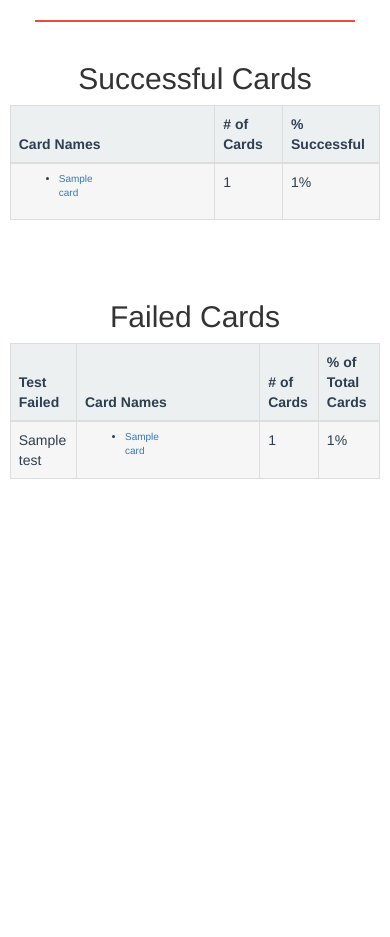
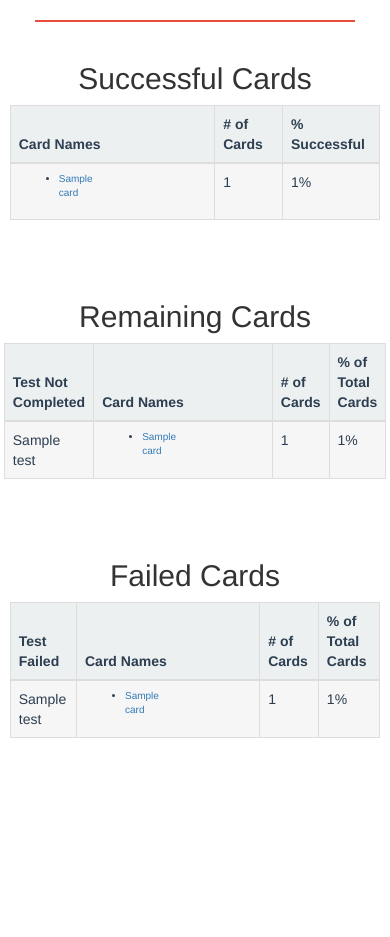
Before and after one commit to bosonbaas/CMS-QIE_database, a Django app: template card_db/qie_cards/templates/qie_cards/stats.html in a window 390 px wide. Shown: the part 533-1470 px from the top of the page. Run offline with Django 3.2, Linux system fonts and the light colour scheme; the template is opened without the code that fills it: most values are stand-ins (such as "Sample title", 1, 10 or a date in 2020); some libraries are stand-ins or nearby versions.

Commit message:
Added remaining section to stats

```diff
--- a/card_db/qie_cards/templates/qie_cards/stats.html
+++ b/card_db/qie_cards/templates/qie_cards/stats.html
@@ -53,6 +53,47 @@
 
 <div class="row">
 	<div align="center">
+		<h2 class="title">Remaining Cards</h2>
+	</div>
+</div>
+
+<div class="row">
+	<div class="col-md-12">
+		<table class="table table-bordered" style="width:95%" align="center">
+		<thead class="thead-default" style="color:#2C3E50;background-color:#ECF0F1">
+			<tr>
+				<th> Test Not Completed </th>
+				<th> Card Names </th>
+				<th> # of Cards </th>
+				<th> % of Total Cards </th>
+			</tr>
+		</thead>
+		<tbody style="color:#2C3E50;background-color: #F6F6F6">
+			{% if remaining %}
+			{% for test in remaining %}
+			<tr align="left">
+				<td> {{test.name}} </td>
+				<td><ul class="splitColumns" style="font-size:10px">
+				{% for card in test.cards %}
+				<li><a href="{{card}}/">{{card}}</a></li>
+				{% endfor %}
+				</ul>
+				<td> {{test.number}} </td>
+				<td> {{test.percentage}}% </td>
+			</tr>
+			{% endfor %}
+			{% else %}
+			<h1> No test database </h1>
+			{% endif %}
+		</tbody>
+		</table>
+	</div>
+</div>
+
+<br/><br/>
+
+<div class="row">
+	<div align="center">
 		<h2 class="title">Failed Cards</h2>
 	</div>
 </div>
```
Also changed, not shown: card_db/qie_cards/custom/filters.py (+26 -2 lines), card_db/qie_cards/views.py (+48 -15 lines).
